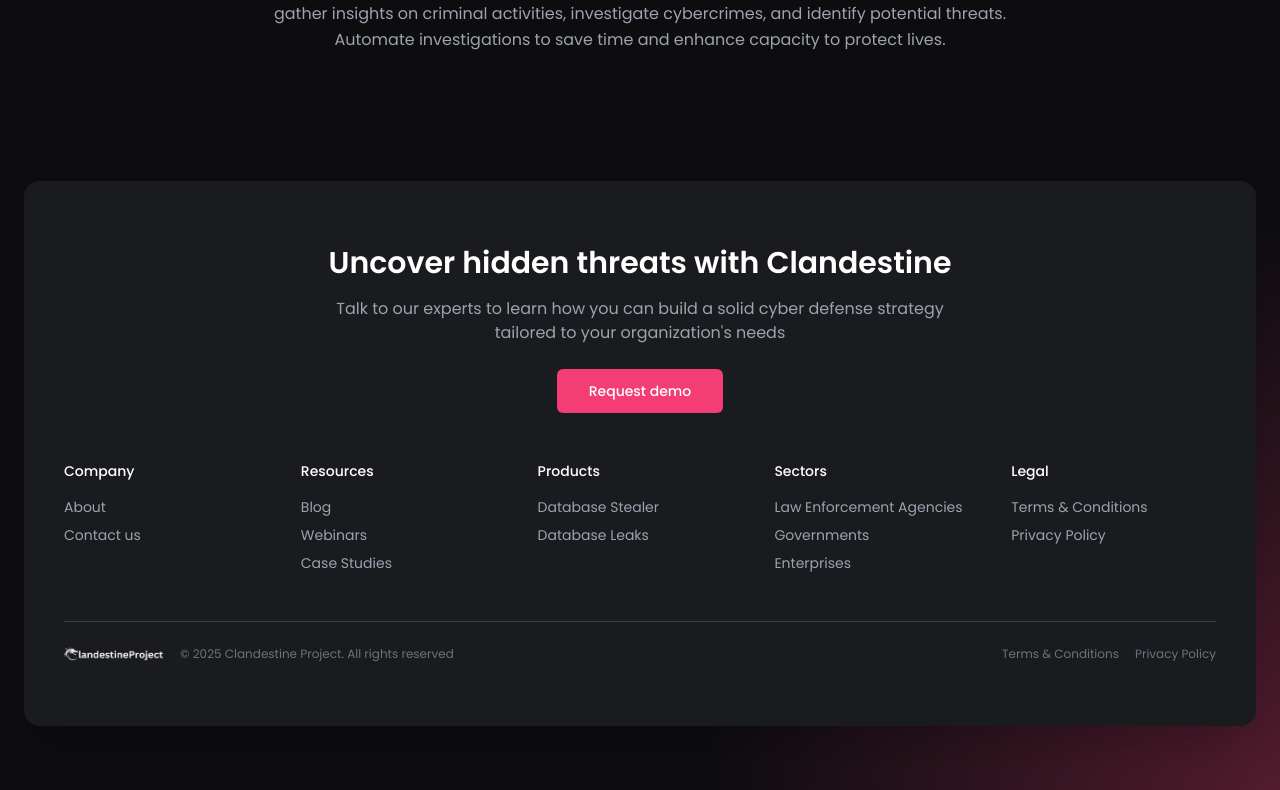
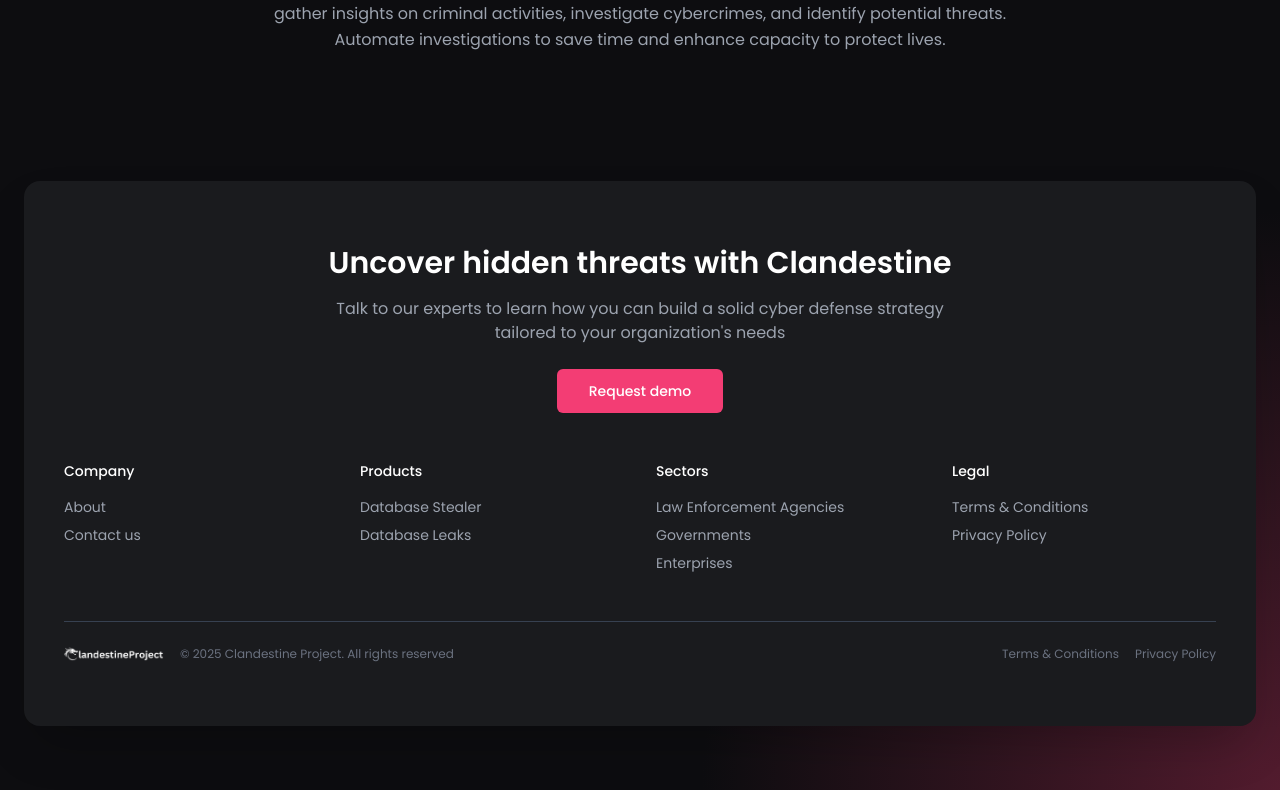
Before and after one commit to agenghermawan/dark-spyder, a Next.js app: page / in a window 1280 px wide. Shown: the part 3076-3866 px from the top of the page. Built offline with nearby package versions, Linux system fonts and the light colour scheme; no server answers.

Commit message:
Update For Footer & Complement Wording

```diff
--- a/src/components/footer.js
+++ b/src/components/footer.js
@@ -23,16 +23,12 @@
                             </button>
                         </div>
 
-                        <div className="grid grid-cols-2 md:grid-cols-5 gap-8 text-sm text-gray-400">
+                        <div className="grid grid-cols-2 md:grid-cols-4 gap-8 text-sm text-gray-400">
                             {/* Footer links sections */}
                             {[
                                 {
                                     title: "Company",
                                     links: ["About", "Contact us"]
-                                },
-                                {
-                                    title: "Resources",
-                                    links: ["Blog", "Webinars", "Case Studies"]
                                 },
                                 {
                                     title: "Products",
```
